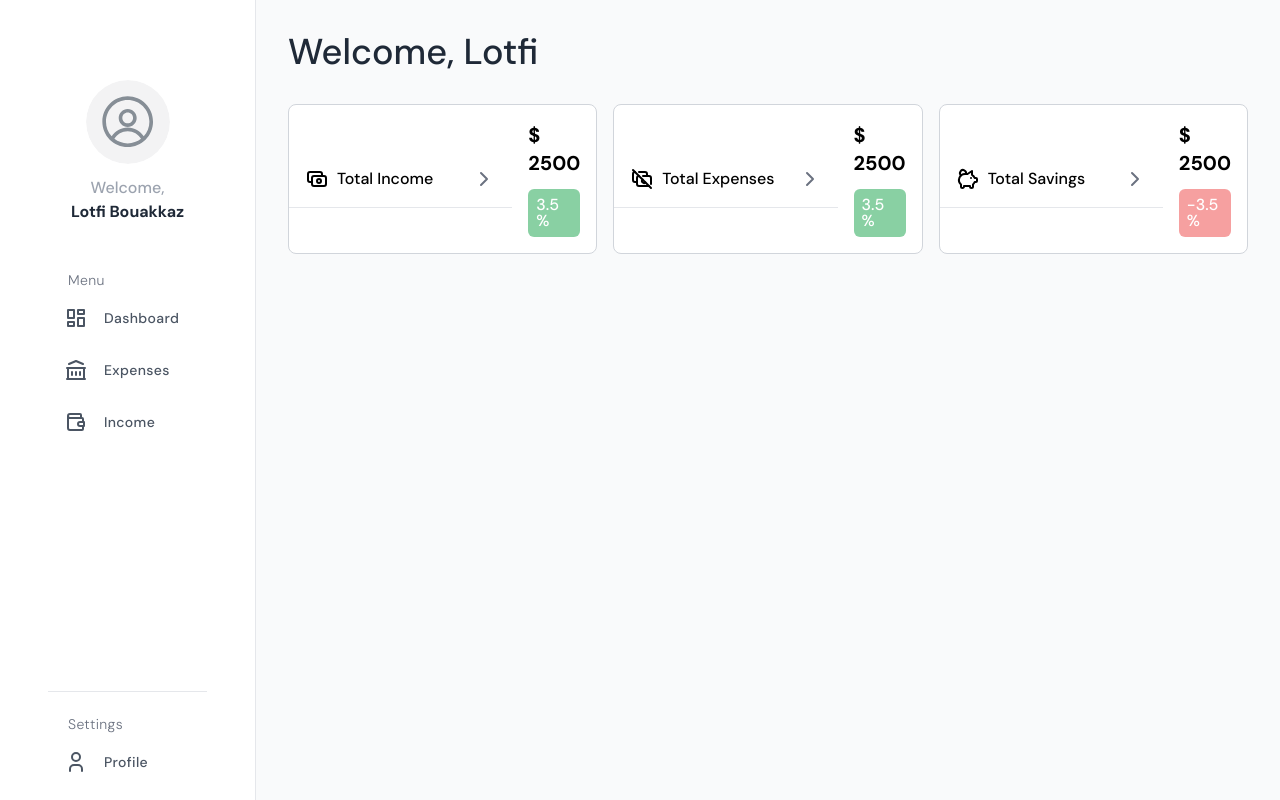
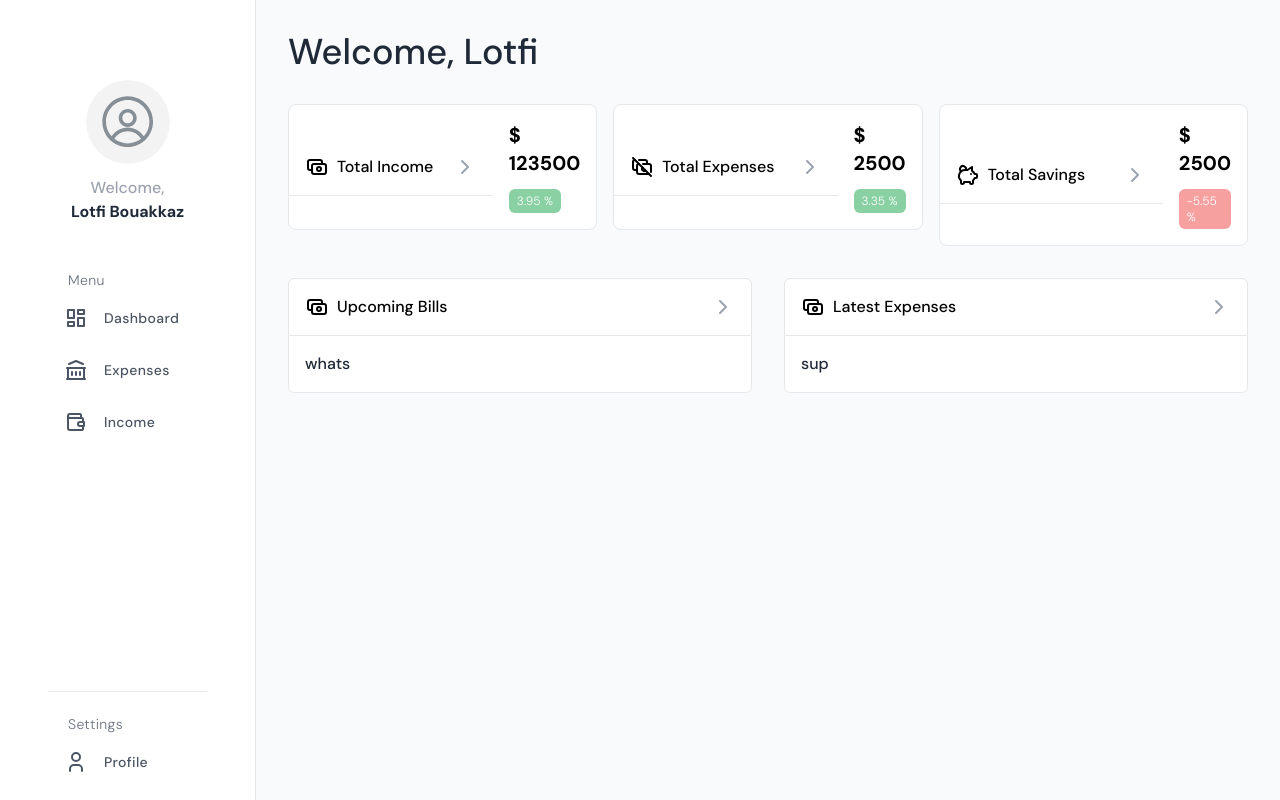
Before and after one commit to BouakkazLotfiG/dinero-frontend, a React (Vite) app: page / in a window 1280 px wide. Built offline with nearby package versions, Linux system fonts and the light colour scheme.

Commit message:
Refactored card with hearder

```diff
--- a/src/components/CardStat.jsx
+++ b/src/components/CardStat.jsx
@@ -10,7 +10,7 @@ import React from 'react';
 const CardStat = ({ title, amount, change }) => {
   return (
     <ActionIcon
-      className='h-full bg-white border border-gray-300 w-full flex  flex-col items-start '
+      className='h-full bg-white border border-gray-200 w-full flex  flex-col items-start '
       radius='md'
       variant='filled'
     >
@@ -22,7 +22,7 @@ const CardStat = ({ title, amount, change }) => {
 
           <p className='text-black'>{title}</p>
 
-          <IconChevronRight className='text-gray-500 ml-auto' />
+          <IconChevronRight className='text-gray-400 ml-auto' />
         </div>
       </div>
 
@@ -31,7 +31,7 @@ const CardStat = ({ title, amount, change }) => {
         <p
           className={`${
             change > 0 ? 'bg-green-600' : 'bg-red-500'
-          } p-2 opacity-50 rounded-md mx-auto ml-0`}
+          } px-2 py-1 opacity-50 rounded-md mx-auto ml-0 font-thin text-xs`}
         >
           {change} %
         </p>
--- /dev/null
+++ b/src/components/CardWithHeader.jsx
@@ -0,0 +1,20 @@
+import { IconCash, IconChevronRight } from '@tabler/icons-react';
+
+const CardWithHeader = ({ title, icon, children }) => {
+  return (
+    <div className='  bg-white border border-gray-200 rounded-md flex  flex-col items-start '>
+      <div className='border-b w-full'>
+        <div className='p-4 flex items-center gap-2'>
+          <IconCash className='text-black' />
+
+          <p className='text-black'>{title}</p>
+
+          <IconChevronRight className='text-gray-400 ml-auto' />
+        </div>
+      </div>
+      <div className='p-4 flex flex-col gap-3'>{children}</div>
+    </div>
+  );
+};
+
+export default CardWithHeader;
--- /dev/null
+++ b/src/components/LatestExpenses.jsx
@@ -0,0 +1,8 @@
+import React from 'react';
+import CardWithHeader from './CardWithHeader';
+
+const LatestExpenses = () => {
+  return <CardWithHeader title='Latest Expenses'>sup</CardWithHeader>;
+};
+
+export default LatestExpenses;
--- /dev/null
+++ b/src/components/UpcomingBills.jsx
@@ -0,0 +1,11 @@
+import CardWithHeader from './CardWithHeader';
+
+const UpcomingBills = () => {
+  return (
+    <CardWithHeader title='Upcoming Bills'>
+      <p>whats</p>
+    </CardWithHeader>
+  );
+};
+
+export default UpcomingBills;
--- a/src/pages/Dash.jsx
+++ b/src/pages/Dash.jsx
@@ -2,6 +2,8 @@ import { ActionIcon, Text, Title } from '@mantine/core';
 import { IconSmoking } from '@tabler/icons-react';
 import React from 'react';
 import CardStat from '../components/CardStat';
+import UpcomingBills from '../components/UpcomingBills';
+import LatestExpenses from '../components/LatestExpenses';
 
 const Dash = () => {
   return (
@@ -10,9 +12,19 @@ const Dash = () => {
 
       {/* top row */}
       <div className='flex flex-row gap-4'>
-        <CardStat title='Total Income' amount={2500} change={3.5} />
-        <CardStat title='Total Expenses' amount={2500} change={3.5} />
-        <CardStat title='Total Savings' amount={2500} change={-3.5} />
+        <CardStat title='Total Income' amount={123500.0} change={3.95} />
+        <CardStat title='Total Expenses' amount={2500} change={3.35} />
+        <CardStat title='Total Savings' amount={2500} change={-5.55} />
+      </div>
+
+      {/* bottom row */}
+      <div className='flex gap-8'>
+        <div className='w-1/2'>
+          <UpcomingBills />
+        </div>
+        <div className='w-1/2'>
+          <LatestExpenses />
+        </div>
       </div>
     </div>
   );
```
